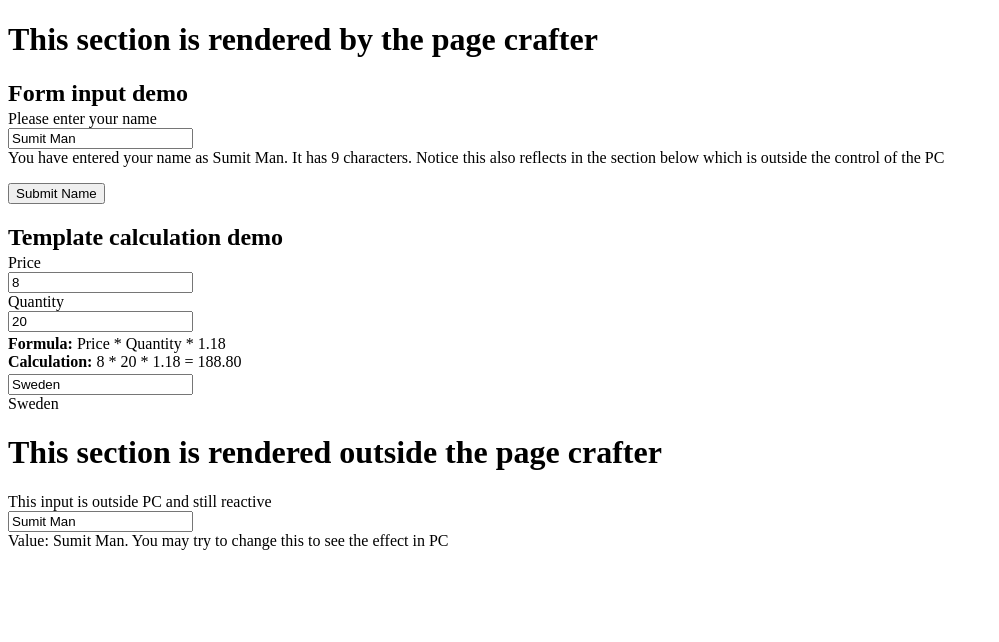
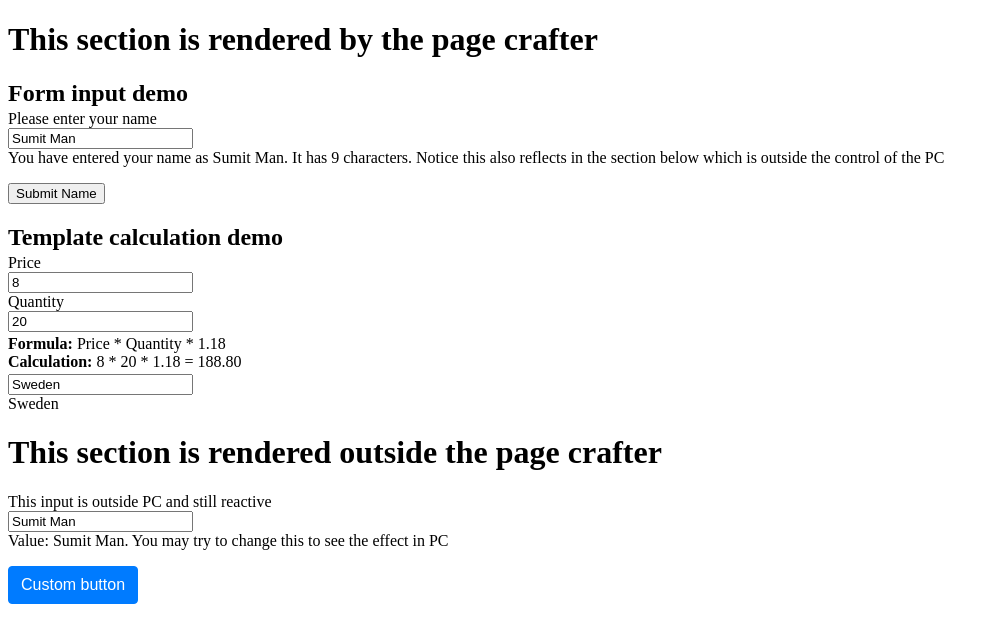
Before and after one commit to summitmman/react-page-craft, a React (Vite) app: page / in a window 1280 px wide. Shown: the top 642 px of the page, without its empty margins (0-999 px from the left). Built offline with nearby package versions, Linux system fonts and the light colour scheme.

Commit message:
Add custom component

```diff
--- a/src/App.tsx
+++ b/src/App.tsx
@@ -1,6 +1,7 @@
 import { useState } from 'react';
 import PageCrafter from './pageCrafter'
 import { IPage, UseStateObj } from './pageCrafter/shared/interfaces';
+import Button from './components/Button';
 
 interface IMyData extends Record<string, any> {
 	name: string;
@@ -219,6 +220,7 @@ function App() {
 				<label htmlFor="altName" className="block">This input is outside PC and still reactive</label>
 				<input id="altName" value={data.name} onChange={handleNameChange} />
 				<p className="mt-0">Value: {data.name}. You may try to change this to see the effect in PC</p>
+				<Button onClick={sayHello}>Custom button</Button>
 			</div>
 		</>
 	);
--- /dev/null
+++ b/src/components/Button.tsx
@@ -0,0 +1,9 @@
+import { PropsWithChildren } from "react"
+
+const Button = ({ children, ...props }: PropsWithChildren & Record<string, any>) => {
+    return (
+        <button className="btn btn-primary" {...props}>{children}</button>
+    )
+}
+
+export default Button
--- a/src/index.css
+++ b/src/index.css
@@ -10,3 +10,28 @@
 .mb-3 {
   margin-bottom: 3px;
 }
+.btn {
+  display: inline-block;
+  font-weight: 400;
+  text-align: center;
+  white-space: nowrap;
+  vertical-align: middle;
+  -webkit-user-select: none;
+  -moz-user-select: none;
+  -ms-user-select: none;
+  user-select: none;
+  border: 1px solid transparent;
+  padding: .375rem .75rem;
+  font-size: 1rem;
+  line-height: 1.5;
+  border-radius: .25rem;
+  transition: color .15s ease-in-out, background-color .15s ease-in-out, border-color .15s ease-in-out, box-shadow .15s ease-in-out;
+}
+.btn-primary {
+  color: #fff;
+  background-color: #007bff;
+  border-color: #007bff;
+}
+.btn:not(:disabled):not(.disabled) {
+  cursor: pointer;
+}
```
